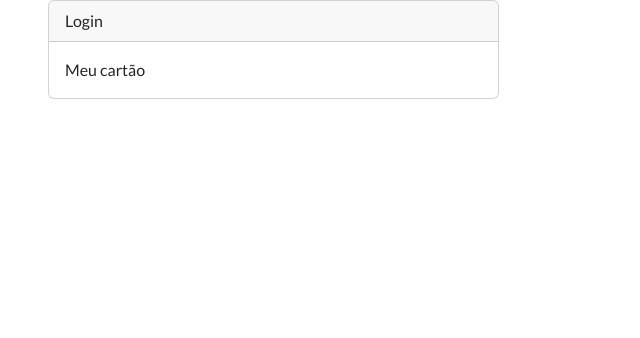
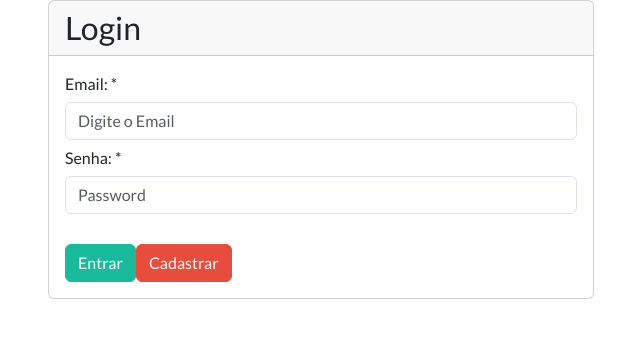
Before and after one commit to PedroHBCruz/finance-manager-app, a React (Create React App) app: page /#/home in a window 1280 px wide. Before the commit this address led to /#/login. Shown: the top 338 px of the page, without its empty margins (334-974 px from the left). Built offline with nearby package versions, Linux system fonts and the light colour scheme.

Commit message:
Adicionando estado e comportamento no componente de Login da pagina

```diff
--- a/src/components/card.js
+++ b/src/components/card.js
@@ -5,7 +5,7 @@ class Card extends React.Component{
     render(){
         return(
             <div className="card md-3">
-                <div className="card-header">{this.props.title}</div>
+                <h3 className="card-header">{this.props.title}</h3>
                 <div className="card-body">
                     {this.props.children}
                 </div>
--- /dev/null
+++ b/src/components/form-gorup.js
@@ -0,0 +1,11 @@
+import React from 'react'
+
+function FormGroup(props) {
+    return (
+        <div className="form-group">
+            <label htmlFor={props.htmlFor}>{props.label}</label>
+            {props.children}
+        </div>
+    )
+}
+export default FormGroup
--- a/src/views/login.js
+++ b/src/views/login.js
@@ -1,23 +1,66 @@
 import React from 'react';
 import Card from '../components/card';
+import FormGroup from '../components/form-gorup';
 
 class Login extends React.Component {
+
+    state={
+        email:'',
+        senha:''
+    }
+
+    entrar = () =>{
+        console.log('Email: ', this.state.email)
+        console.log('Senha: ', this.state.senha)
+    }
+
 
     render() {
         return (
             <div className="container">
                 <div className="row">
-                    <div className="col-md-5" style={{ position: 'relative', left: '300px' }}>
+                    <div className="col-md-6" style={{ position: 'relative', left: '300px' }}>
                         <div className="bs-docs-section">
                             <Card title="Login">
-                                Meu cartão
+                                <div className="row">
+                                    <div className="col-lg-12">
+                                        <div className="bs-component">
+                                            <fieldset>
+
+                                                <FormGroup label="Email: *" htmlFor="exampleInputEmail1">
+
+                                                <input type="email"
+                                                       value= {this.state.email}
+                                                       onChange={e => this.setState({email: e.target.value})}
+                                                       className="form-control"
+                                                       id="exampleInputEmail1"
+                                                       aria-describedby="emailHelp"
+                                                       placeholder="Digite o Email"
+                                                       style={{margin: "6px 0px"}}/>
+                                                </FormGroup >
+
+                                                 <FormGroup label="Senha: *" htmlFor="exampleInputPassword1">
+                                                 <input type="password"
+                                                        value= {this.state.senha}
+                                                        onChange={e => this.setState({senha: e.target.value})}
+                                                        className="form-control"
+                                                        id="exampleInputPassword1"
+                                                        placeholder="Password"
+                                                        style={{margin: "6px 0px"}}/>
+                                                </FormGroup>
+                                                <br/>
+                                                <button onClick={this.entrar} className="btn btn-success">Entrar</button>
+                                                <button className="btn btn-danger">Cadastrar</button>
+                                            </fieldset>
+                                        </div>
+                                        </div>
+                                    </div>
                             </Card>
-
+                        </div>
                         </div>
                     </div>
                 </div>
-            </div>
-        )
+                )
     }
 }
-export default Login
+                export default Login
```
